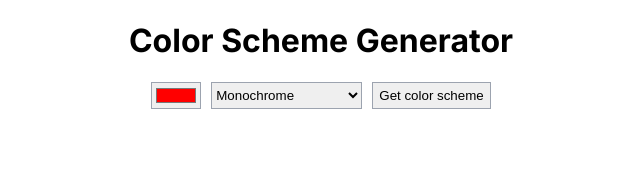
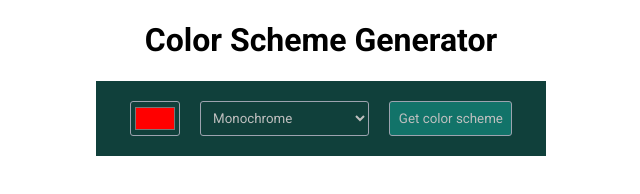
Before and after one commit to Liene31/color-scheme-generator, a plain HTML site: page index.html in a window 1280 px wide. Shown: the whole page, without its empty margins (319-959 px from the left). Drawn offline with Linux system fonts and the light colour scheme; no server answers.

Commit message:
Updated CSS

```diff
--- a/index.css
+++ b/index.css
@@ -3,26 +3,55 @@
 }
 body {
   margin: 0;
-  font-family: "Inter", sans-serif;
+  font-family: "Roboto", sans-serif;
 }
 
 .container {
-  max-width: 500px;
+  max-width: 450px;
   margin: 0 auto;
 }
+
+/* Typography */
 
 h1 {
   text-align: center;
 }
 
+/* Sections */
+
+main {
+  background-color: #10403b;
+  padding: 1.25em 0;
+}
+
 form {
   display: flex;
   justify-content: center;
-  gap: 10px;
+  gap: 1.25em;
+  padding: 0 10px;
 }
 
 select,
 button,
 input {
   border: 1px solid #9ca3af;
+  border-radius: 3px;
+  height: 35px;
+  font-family: "Roboto", sans-serif;
+  cursor: pointer;
 }
+
+input,
+select {
+  background-color: transparent;
+}
+
+button,
+select {
+  color: #bfbfbf;
+  padding: 0.63em;
+}
+
+button {
+  background-color: #127369;
+}
--- a/index.html
+++ b/index.html
@@ -7,7 +7,7 @@
     <link rel="preconnect" href="https://fonts.googleapis.com" />
     <link rel="preconnect" href="https://fonts.gstatic.com" crossorigin />
     <link
-      href="https://fonts.googleapis.com/css2?family=Inter:ital,opsz,wght@0,14..32,100..900;1,14..32,100..900&display=swap"
+      href="https://fonts.googleapis.com/css2?family=Roboto:ital,wght@0,100..900;1,100..900&display=swap"
       rel="stylesheet"
     />
     <!-- CSS -->
```
